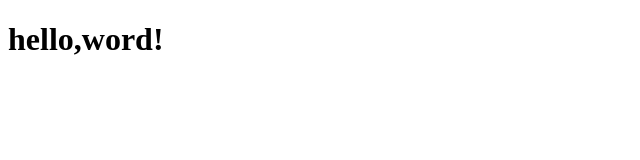
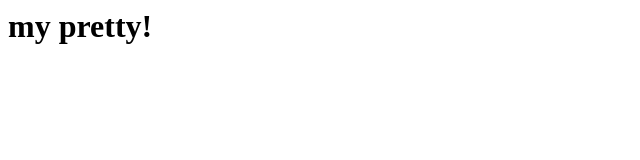
Before and after one commit to minosiga/me, a plain HTML site: page index.html in a window 1280 px wide. Shown: the whole page, without its empty margins (0-640 px from the left). Drawn offline with Linux system fonts and the light colour scheme.

Commit message:
Update index.html

```diff
--- a/index.html
+++ b/index.html
@@ -1,9 +1,8 @@
-<!DOCTYPE html>
 <html>
 <head>
-	<title>hello,word!</title>
+	<title>my pretty!</title>
 </head>
 <body>
-<h1>hello,word!</h1>
+<h1>my pretty!</h1>
 </body>
 </html>
```
